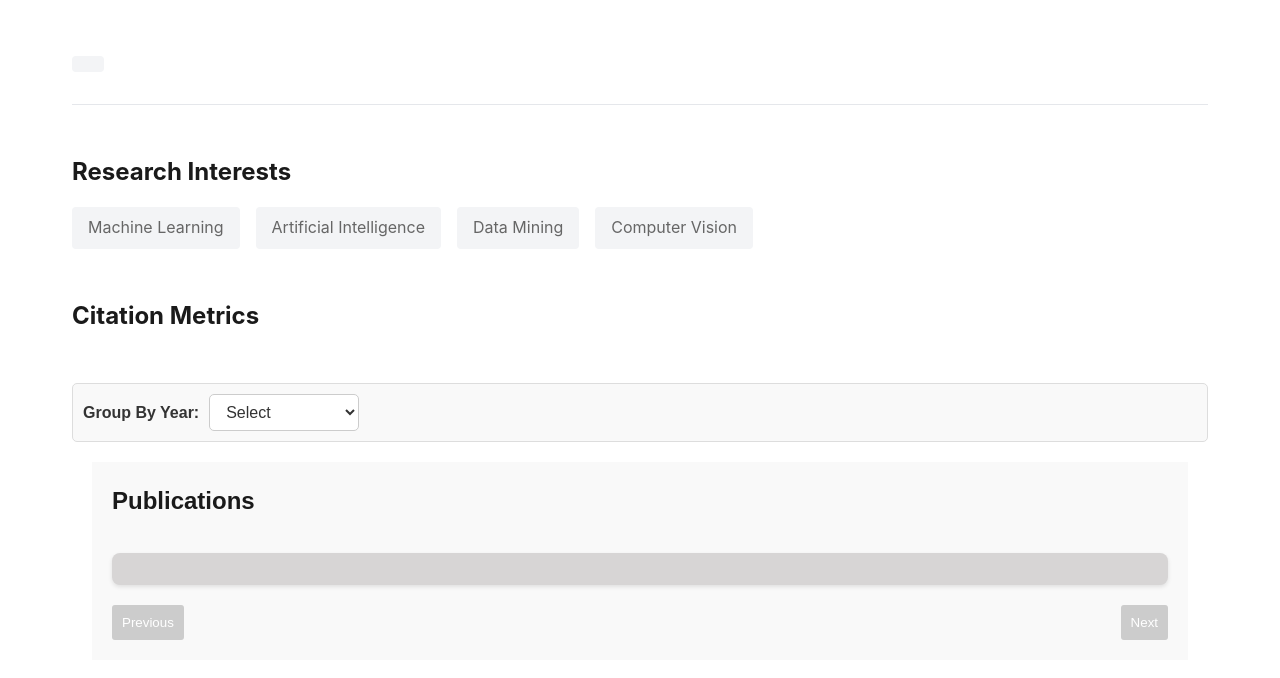
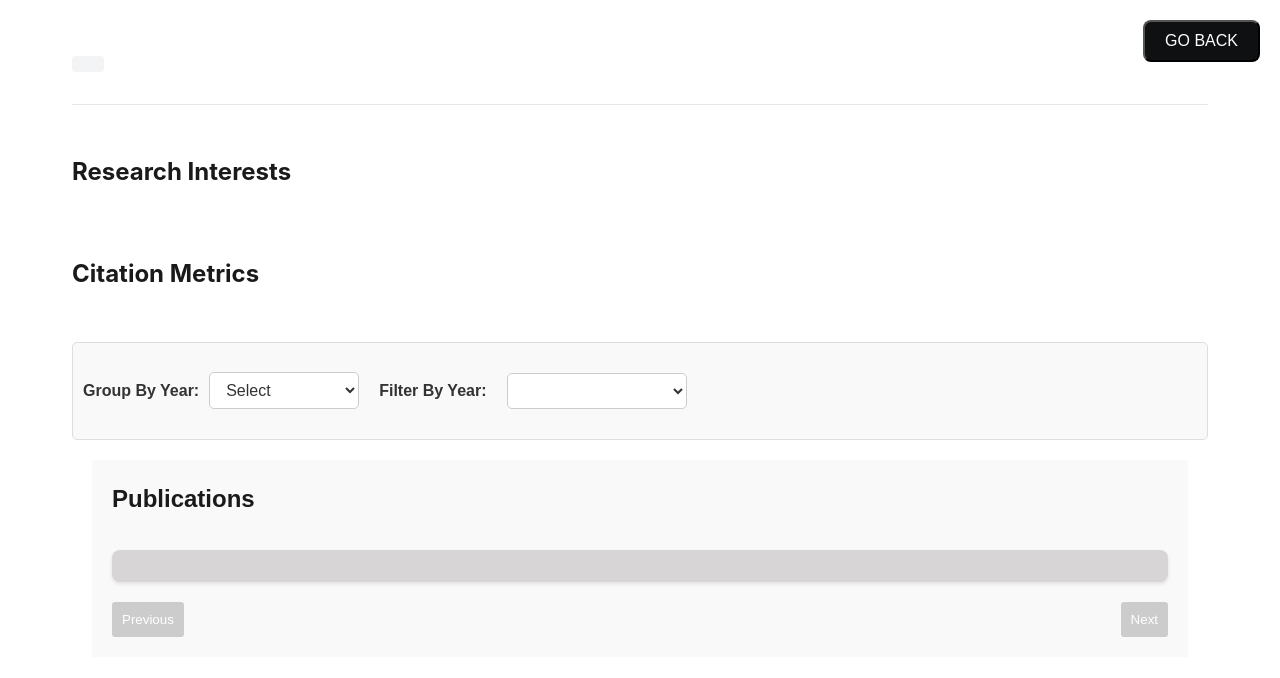
Before and after one commit to Eswarballa/Publication-Generation, a plain HTML site: page Frontend/Pages/Researchers-page/index.html in a window 1280 px wide. Drawn offline with Linux system fonts and the light colour scheme.

Commit message:
Update index.html

```diff
--- a/Frontend/Pages/Researchers-page/index.html
+++ b/Frontend/Pages/Researchers-page/index.html
@@ -11,12 +11,16 @@
 
 
     <link rel="stylesheet" href="../../CSS/common.css">
-    <!-- <link rel="stylesheet" href="../../CSS/styles.css"> -->
+
 
 
     <link rel="stylesheet" href="https://cdnjs.cloudflare.com/ajax/libs/font-awesome/6.0.0/css/all.min.css">
 </head>
 <body>
+    <div class="redirection">
+        <button id="prevpage"><a href="../Institution-page/index.html" >GO BACK</a></button>
+    </div>
+
     <div class="researcher-profile">
 
         <div id="loader" class="loader" style="display: none;"></div>
@@ -37,10 +41,7 @@
             <section class="research-section">
                 <h2>Research Interests</h2>
                 <ul class="interests-list">
-                    <li>Machine Learning</li>
-                    <li>Artificial Intelligence</li>
-                    <li>Data Mining</li>
-                    <li>Computer Vision</li>
+
                 </ul>
             </section>
 
@@ -50,6 +51,7 @@
             </section>
 
 
+
             <div class="group-options">
                 <label for="group-options">Group By Year:</label>
                 <select id="group-options">
@@ -57,6 +59,11 @@
                     <option value="asc">Ascending</option>
                     <option value="desc">Descending</option>
                 </select>
+                <div class="filter-by-year">
+                    <label for="year-filter">Filter By Year:</label>
+                    <select id="year-dropdown">
+                    </select>
+                </div>
             </div>
 
 
```
